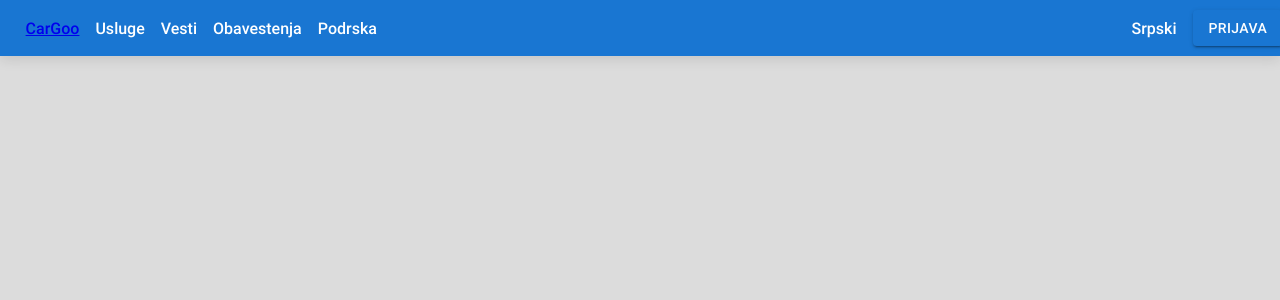
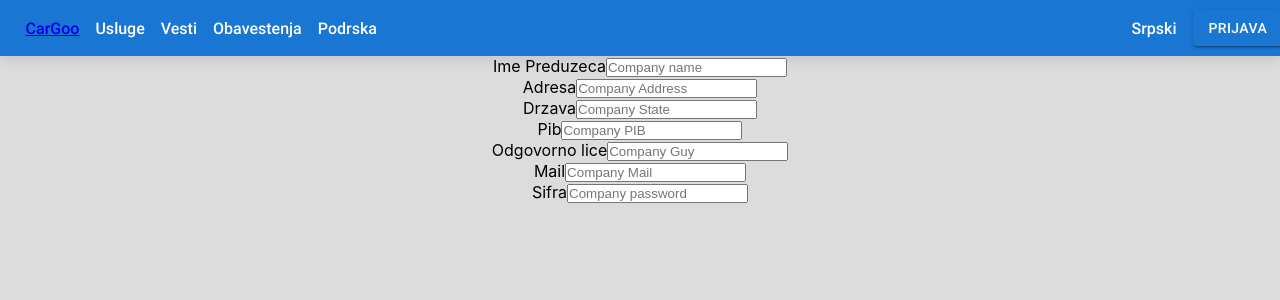
Before and after one commit to UBaksa/SI2024, a React (Create React App) app: page /register in a window 1280 px wide. Shown: the top 300 px of the page. Built offline with nearby package versions, Linux system fonts and the light colour scheme.

Commit message:
doing reg/login backend

```diff
--- a/package.json
+++ b/package.json
@@ -10,6 +10,7 @@
     "@testing-library/jest-dom": "^5.17.0",
     "@testing-library/react": "^13.4.0",
     "@testing-library/user-event": "^13.5.0",
+    "axios": "^1.7.7",
     "react": "^18.3.1",
     "react-dom": "^18.3.1",
     "react-router-dom": "^6.27.0",
--- a/src/App.js
+++ b/src/App.js
@@ -2,6 +2,7 @@ import React from 'react';
 import Homepage from './pages/Homepage';
 import Navbar from './components/Navbar/Navbar'
 import Login from './pages/Login/Login';
+import Register from './pages/Register/Register';
 import {Route, Routes } from 'react-router-dom';
 import './App.css';
 
@@ -12,6 +13,7 @@ function App() {
         <Routes>
           <Route path='/' element={<Homepage/>}/>
           <Route path='/login' element={<Login/>}/>
+          <Route path='/register' element={<Register/>}/>
         </Routes>
     </div>
   );
--- a/src/pages/Login/Login.js
+++ b/src/pages/Login/Login.js
@@ -1,7 +1,7 @@
 import React from "react";
 import "./Login.css"
 import { Button } from "@mui/material";
-
+import { Link } from "react-router-dom";
 export default function Login(){
     return (
     <>
@@ -19,7 +19,7 @@ export default function Login(){
                         <p id="error-password">da li je tacno</p>
                         <Button variant="contained">Prijava</Button>
                     </form>
-                    <p>Zelite da postanete novi korisnik?Kliknite za registraciju</p>
+                    <Link to={"/register"}><p>Zelite da postanete novi korisnik? Kliknite za registraciju</p></Link>
         </div>
     </>
     )
--- /dev/null
+++ b/src/pages/Register/Register.js
@@ -0,0 +1,59 @@
+import React, { Fragment } from "react";
+import { useState } from "react";
+
+
+export default function Register(){
+
+    const [ime,setIme] = useState("");
+    const [adresa,setAdresa] = useState("");
+    const [drzava,setDrzava] = useState("");
+    const [pib,setPib] = useState("");
+    const [oLice,setOLice] = useState("");
+    const [mail,setMail] = useState("");
+    const [sifra,setSifra] = useState("");
+
+    function handleImeChange(value){
+        setIme(value);
+    }
+    function handleAdresaChange(value){
+        setAdresa(value);
+    }
+    function handleDrzavaChange(value){
+        setDrzava(value);
+    }
+    function handlePibChange(value){
+        setPib(value);
+    }
+    function handleOLiceChange(value){
+        setOLice(value);
+    }
+    function handleMailChange(value){
+        setMail(value);
+    }
+    function handleSifraChange(value){
+        setSifra(value);
+    }
+
+
+    return (
+        <Fragment>
+            <div>
+                <label>Ime Preduzeca</label>
+                <input type="text" placeholder="Company name" id="imePreduzeca" onChange={(e) => handleImeChange(e.target.value)}></input><br></br>
+                <label>Adresa</label>
+                <input type="text" placeholder="Company Address" id="adresa" onChange={(e) => handleAdresaChange(e.target.value)}></input><br></br>
+                <label>Drzava</label>
+                <input type="text" placeholder="Company State" id="drzava" onChange={(e) => handleDrzavaChange(e.target.value)}></input><br></br>
+                <label>Pib</label>
+                <input type="numbers" placeholder="Company PIB" id="pib" onChange={(e) => handlePibChange(e.target.value)}></input><br></br>
+                <label>Odgovorno lice</label>
+                <input type="text" placeholder="Company Guy" id="oLice" onChange={(e) => handleOLiceChange(e.target.value)}></input><br></br>
+                <label>Mail</label>
+                <input type="text" placeholder="Company Mail" id="mail" onChange={(e) => handleMailChange(e.target.value)}></input><br></br>
+                <label>Sifra</label>
+                <input type="password" placeholder="Company password" id="password" onChange={(e) => handleSifraChange(e.target.value)}></input><br></br>
+            </div>
+        </Fragment>
+
+    )
+}
```
Also changed, not shown: src/pages/Register/Register.css (added), 1 other file (tests, documents, lock files or other folders).
